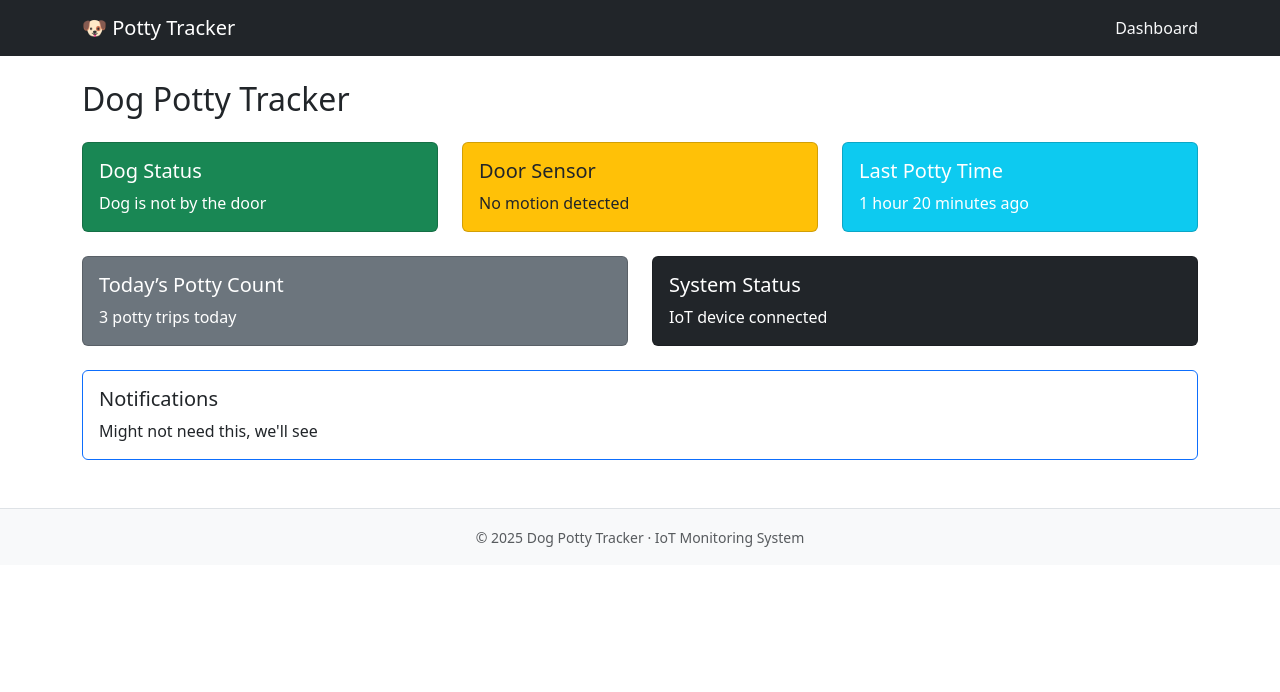
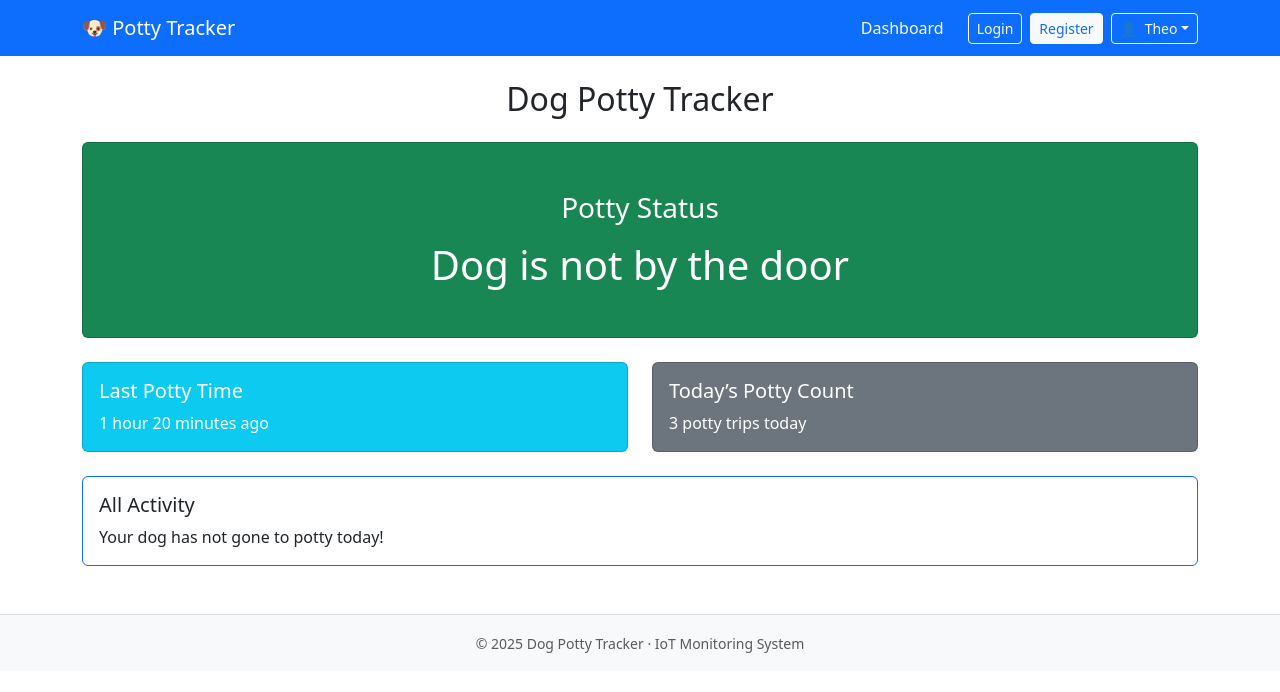
Before and after one commit to theo-picar1/PottyDog, a Flask app: page /dashboard in a window 1280 px wide. Shown: the top 692 px of the page. Run offline with Flask 3, Linux system fonts and the light colour scheme; the visitor is signed in with stand-in values (Sample User, id 1).

Commit message:
style: improve header and main dashboard content

```diff
--- a/server/templates/dashboard.html
+++ b/server/templates/dashboard.html
@@ -1,36 +1,30 @@
 {% extends 'layout.html' %}
 
-{% block title %} Dashboard Page {% endblock %} {% block body %}
+{% block title %} Dashboard Page {% endblock %}
+{% block body %}
 {% include 'header.html' %}
 
 <div class="container mt-4">
-    <h2 class="mb-4">Dog Potty Tracker</h2>
+    <h2 class="mb-4 text-center">Dog Potty Tracker</h2>
 
+    <!-- Main potty status -->
     <div class="row mb-4">
-        <div class="col-md-4">
-            <div class="card bg-success text-white">
-                <div class="card-body">
-                    <h5 class="card-title">Dog Status</h5>
-                    <p class="card-text">
+        <div class="col-12">
+            <div class="card bg-success text-white text-center">
+                <div class="card-body py-5">
+                    <h3 class="card-title mb-3">Potty Status</h3>
+                    <p class="display-6 mb-0">
                         Dog is not by the door
                     </p>
                 </div>
             </div>
         </div>
+    </div>
 
-        <div class="col-md-4">
-            <div class="card bg-warning text-dark">
-                <div class="card-body">
-                    <h5 class="card-title">Door Sensor</h5>
-                    <p class="card-text">
-                        No motion detected
-                    </p>
-                </div>
-            </div>
-        </div>
-
-        <div class="col-md-4">
-            <div class="card bg-info text-white">
+    <!-- Basic info of activity -->
+    <div class="row mb-4">
+        <div class="col-md-6">
+            <div class="card bg-info text-white h-100">
                 <div class="card-body">
                     <h5 class="card-title">Last Potty Time</h5>
                     <p class="card-text">
@@ -39,11 +33,9 @@
                 </div>
             </div>
         </div>
-    </div>
 
-    <div class="row mb-4">
-        <div class="col-md-6">
-            <div class="card bg-secondary text-white">
+        <div class="col-md-6 mb-3 mb-md-0">
+            <div class="card bg-secondary text-white h-100">
                 <div class="card-body">
                     <h5 class="card-title">Today’s Potty Count</h5>
                     <p class="card-text">
@@ -52,26 +44,16 @@
                 </div>
             </div>
         </div>
-
-        <div class="col-md-6">
-            <div class="card bg-dark text-white">
-                <div class="card-body">
-                    <h5 class="card-title">System Status</h5>
-                    <p class="card-text">
-                        IoT device connected
-                    </p>
-                </div>
-            </div>
-        </div>
     </div>
 
+    <!-- Activity section -->
     <div class="row">
         <div class="col-12">
             <div class="card border-primary">
                 <div class="card-body">
-                    <h5 class="card-title">Notifications</h5>
+                    <h5 class="card-title">All Activity</h5>
                     <p class="card-text">
-                        Might not need this, we'll see
+                        Your dog has not gone to potty today!
                     </p>
                 </div>
             </div>
--- a/server/templates/header.html
+++ b/server/templates/header.html
@@ -1,13 +1,41 @@
-<nav class="navbar navbar-expand-lg navbar-dark bg-dark">
+<nav class="navbar navbar-expand-lg navbar-dark bg-primary">
     <div class="container">
         <a class="navbar-brand" href="#">
             🐶 Potty Tracker
         </a>
 
-        <div class="ms-auto">
-            <span class="navbar-text text-light">
+        <div class="ms-auto d-flex align-items-center gap-2">
+            <!-- Dashboard label -->
+            <span class="navbar-text text-light me-3">
                 Dashboard
             </span>
+
+            <!-- Auth buttons -->
+            <a href="/login" class="btn btn-outline-light btn-sm">
+                Login
+            </a>
+            <a href="/register" class="btn btn-light btn-sm text-primary">
+                Register
+            </a>
+
+            <!-- User profile dropdown -->
+            <div class="dropdown">
+                <button
+                    class="btn btn-outline-light btn-sm dropdown-toggle d-flex align-items-center"
+                    type="button"
+                    data-bs-toggle="dropdown"
+                >
+                    <span class="me-2">👤</span>
+                    Theo
+                </button>
+
+                <ul class="dropdown-menu dropdown-menu-end">
+                    <li><a class="dropdown-item" href="#">Profile</a></li>
+                    <li><a class="dropdown-item" href="#">Settings</a></li>
+                    <li><hr class="dropdown-divider"></li>
+                    <li><a class="dropdown-item text-danger" href="#">Logout</a></li>
+                </ul>
+            </div>
         </div>
     </div>
 </nav>
```
